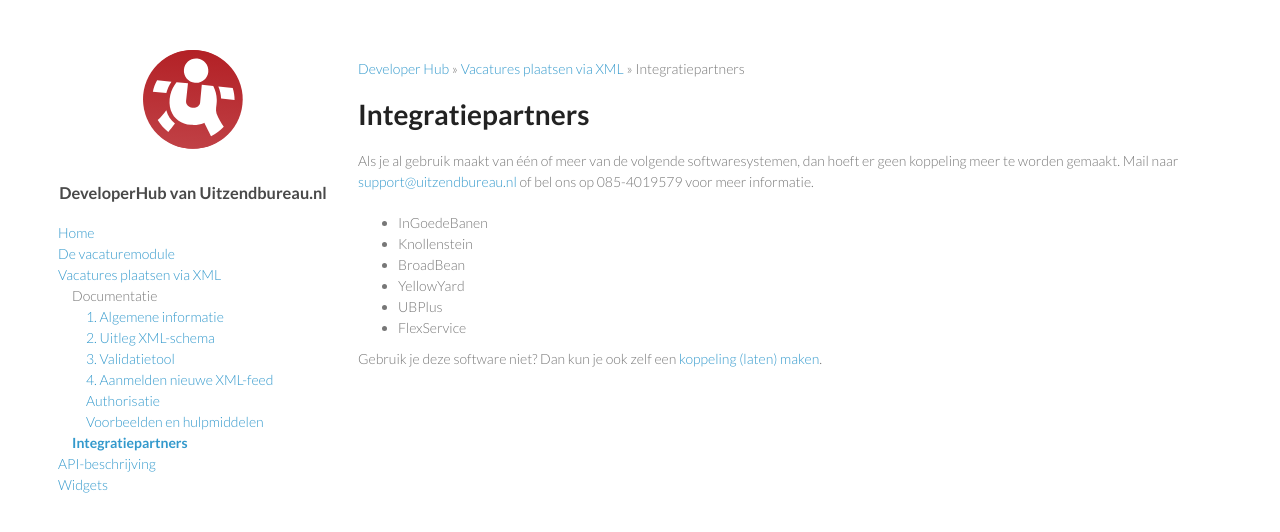
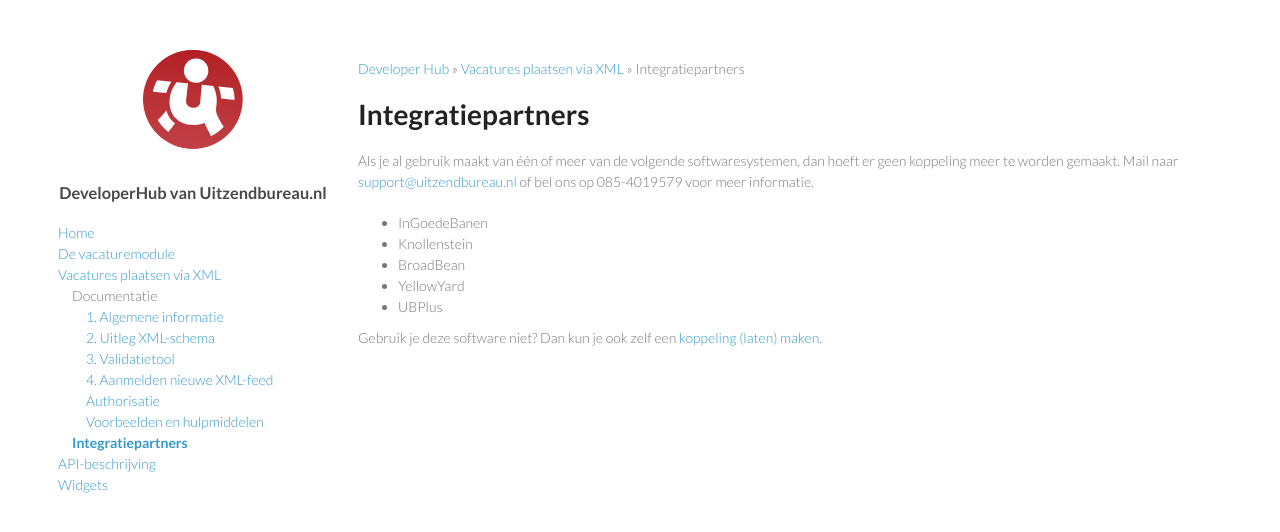
Before and after one commit to HippoHR/DeveloperHub, a Jekyll site: the page built from jobs-xml/integration-partners.md, in a window 1280 px wide. Shown: the top 532 px of the page. Built offline with Jekyll 4.4.1, drawn with Linux system fonts in a browser that asks for light colours.

Commit message:
Removed FlexService as integration partner
Summary: Removed FlexService from the list of integration partners.

Test Plan: Visit the page and check if the item is actually gone.

Reviewers: joris, #uitzendbureau.nl, dennis

Reviewed By: joris, #uitzendbureau.nl, dennis

Differential Revision: http://phabricator.uzbdev.nl/D1758

```diff
--- a/jobs-xml/integration-partners.md
+++ b/jobs-xml/integration-partners.md
@@ -13,6 +13,5 @@
 * BroadBean
 * YellowYard
 * UBPlus
-* FlexService
 
 Gebruik je deze software niet? Dan kun je ook zelf een [koppeling (laten) maken](/jobs-xml).
```
